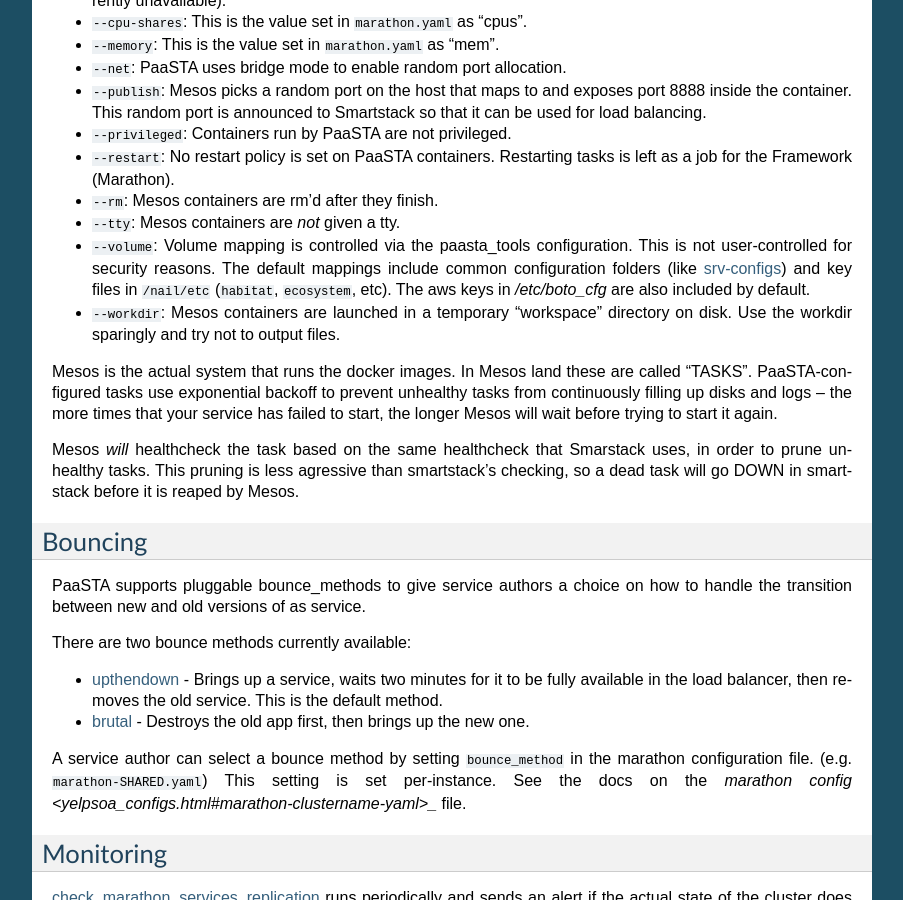
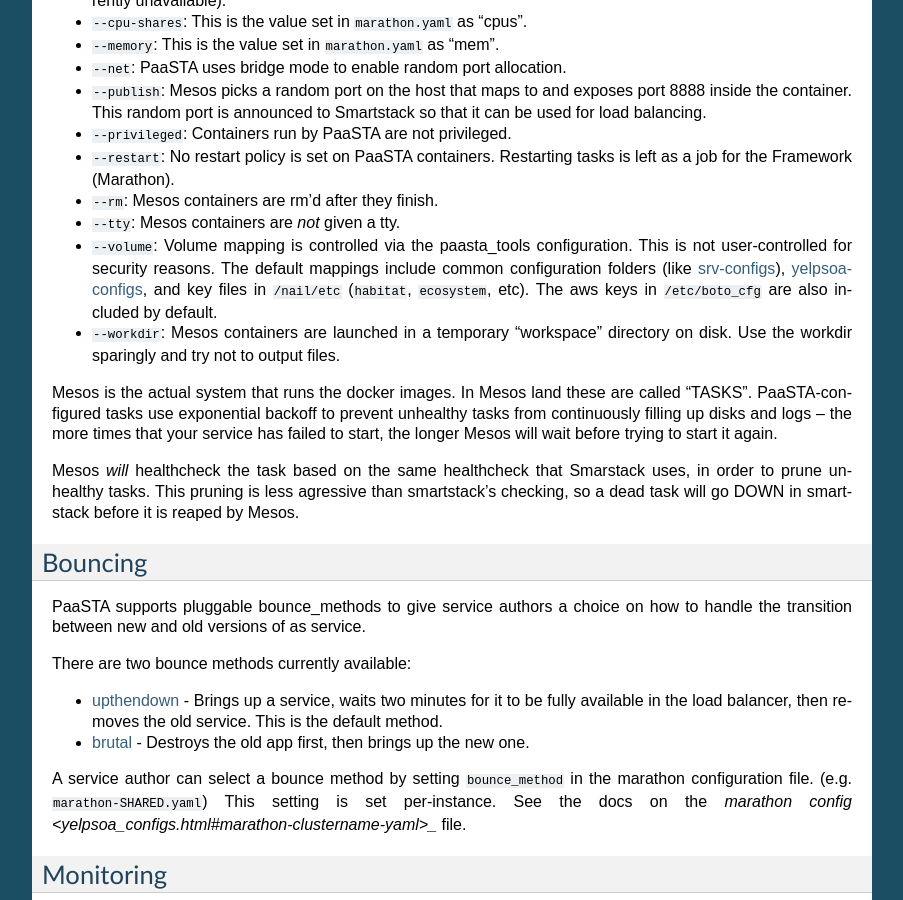
Before and after one commit to Yelp/paasta, a Sphinx documentation site: the page built from docs/source/workflow.rst, in a window 1280 px wide and 900 px high, scrolled down 971 px. Shown: the whole window, without its empty margins (198-1101 px from the left). Built offline with Sphinx 7.4.7, drawn with Linux system fonts in a browser that asks for light colours.

```diff
--- a/docs/source/workflow.rst
+++ b/docs/source/workflow.rst
@@ -76,9 +76,10 @@
 * ``--volume``: Volume mapping is controlled via the paasta_tools
   configuration. This is not user-controlled for security reasons. The default
   mappings include common configuration folders (like `srv-configs
-  <https://trac.yelpcorp.com/wiki/HowToService/Configuration>`_) and key files
-  in ``/nail/etc`` (``habitat``, ``ecosystem``, etc). The aws keys in
-  `/etc/boto_cfg` are also included by default.
+  <https://trac.yelpcorp.com/wiki/HowToService/Configuration>`_), `yelpsoa-configs
+  <https://docs.google.com/a/yelp.com/document/d/1ZBg5ykniRU30UXj4YcsKfmmnuegQbtR2VuqCAIGi-50/edit#bookmark=id.nn2fb0z24rjh>`_,
+  and key files in ``/nail/etc`` (``habitat``, ``ecosystem``, etc). The aws keys
+  in ``/etc/boto_cfg`` are also included by default.
 
 * ``--workdir``: Mesos containers are launched in a temporary "workspace"
   directory on disk. Use the workdir sparingly and try not to output files.
```
